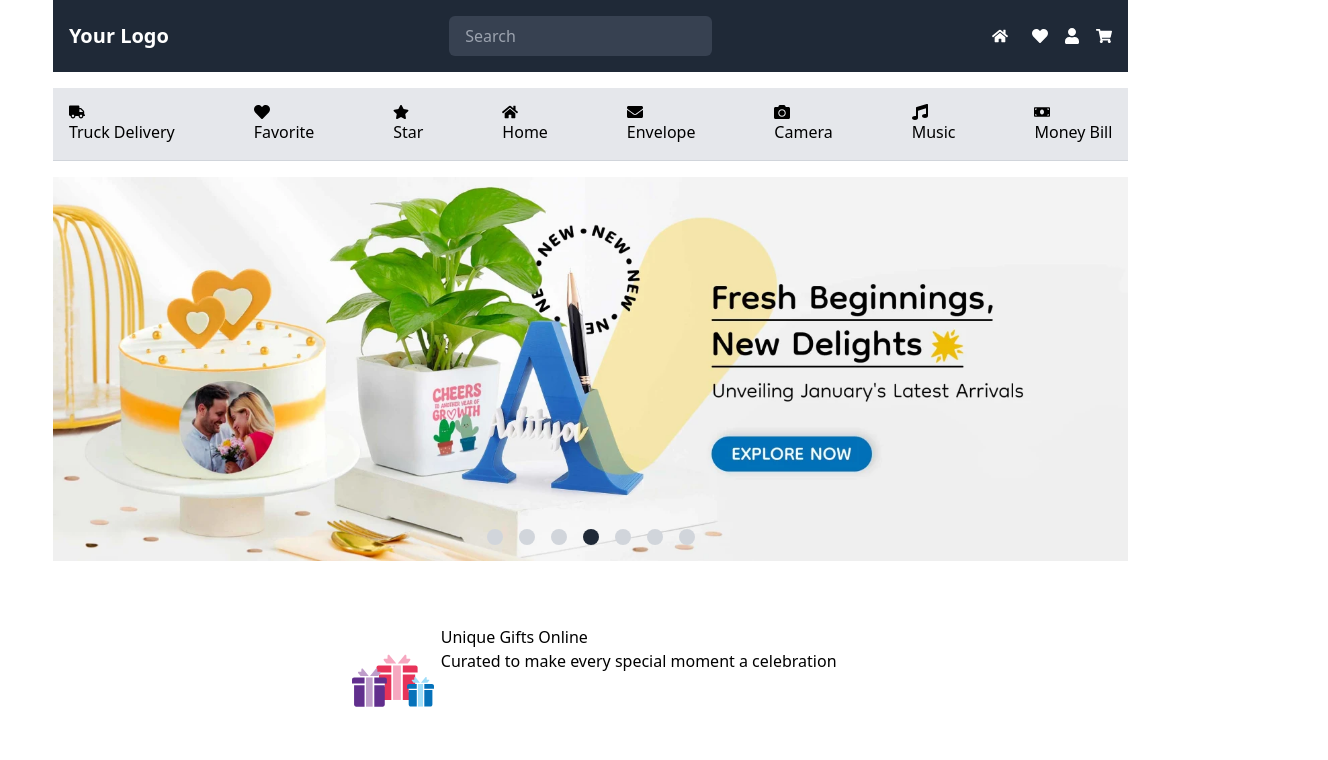
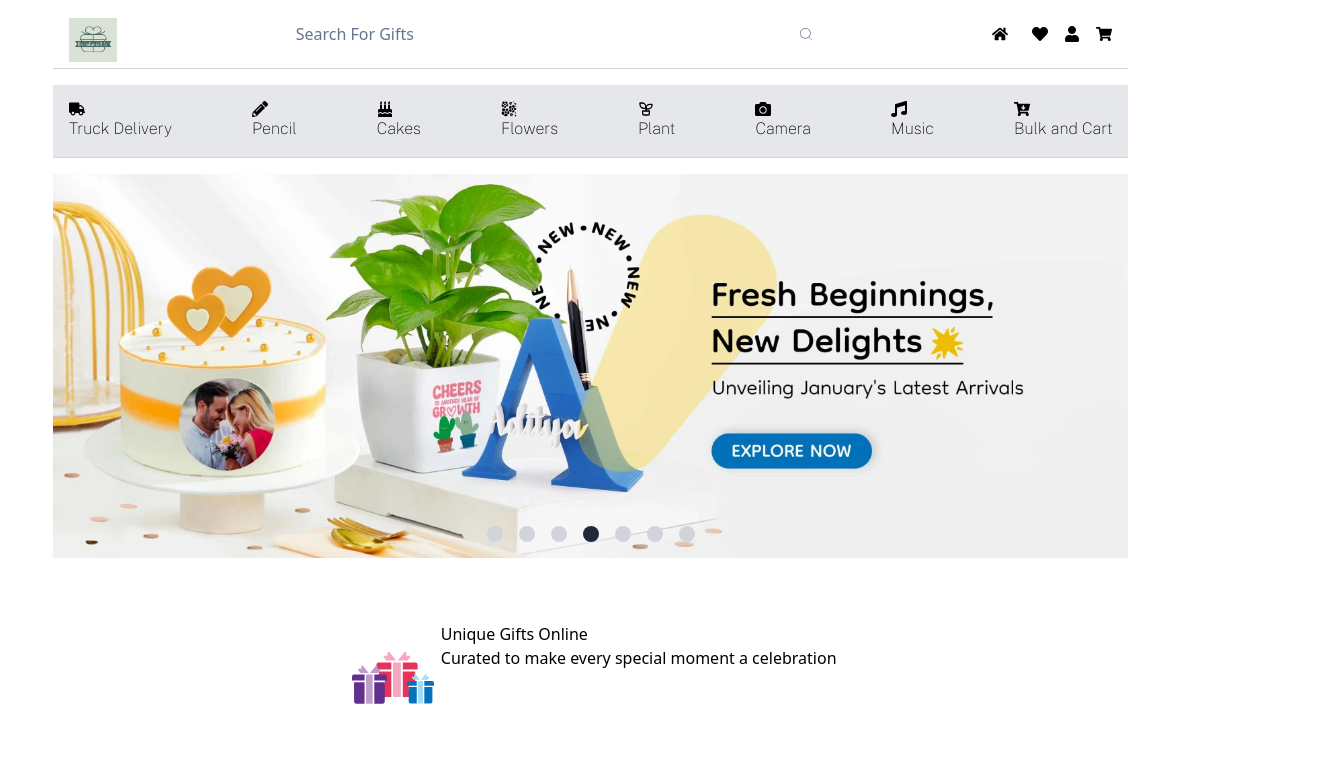
Before and after one commit to badalvir-007/TheGiftShop, a React (Create React App) app: page / in a window 1280 px wide. Shown: the top 760 px of the page, 1328 px wide, since content can reach past the window. Built offline with nearby package versions, Linux system fonts and the light colour scheme.

Commit message:
changes in the layout

```diff
--- a/src/App.css
+++ b/src/App.css
@@ -1,38 +1,2 @@
-.App {
-  text-align: center;
-}
-
-.App-logo {
-  height: 40vmin;
-  pointer-events: none;
-}
-
-@media (prefers-reduced-motion: no-preference) {
-  .App-logo {
-    animation: App-logo-spin infinite 20s linear;
-  }
-}
-
-.App-header {
-  background-color: #282c34;
-  min-height: 100vh;
-  display: flex;
-  flex-direction: column;
-  align-items: center;
-  justify-content: center;
-  font-size: calc(10px + 2vmin);
-  color: white;
-}
-
-.App-link {
-  color: #61dafb;
-}
-
-@keyframes App-logo-spin {
-  from {
-    transform: rotate(0deg);
-  }
-  to {
-    transform: rotate(360deg);
-  }
-}
+/* styles.css (or your main CSS file) */
+@import url('https://fonts.googleapis.com/css2?family=Public+Sans:wght@100;400&display=swap');
--- a/src/Pages/Home.jsx
+++ b/src/Pages/Home.jsx
@@ -1,7 +1,7 @@
 import React from 'react';
 import Navbar from '../components/Navbar';
 import Header from '../components/Header';
-import Slideshow from '../components/Silde';
+import Hero from '../components/Hero';
 import SlideShow2 from '../components/Section2slid';
 import Collection from '../components/Collection';
 import Footer from '../components/Footer';
@@ -11,7 +11,7 @@ const Home = () => {
     <div className=" bg-richblack-900 flex flex-col mx-auto mx-1 ml-1 w-11/12 items-center">
         <Navbar />
         <Header />
-        <Slideshow />
+        <Hero />
         <SlideShow2  />
         <Collection />
         <Footer />
--- a/src/components/Footer.jsx
+++ b/src/components/Footer.jsx
@@ -5,7 +5,7 @@ import { FaEnvelope, FaPhone, FaMapMarker, FaFacebook, FaInstagram, FaTwitter }
 
 const Footer = () => {
   return (
-    <footer className="bg-gray-800 text-white p-6">
+    <footer className="bg-gray-800 text-white p-10 ml-16  w-screen">
       <div className="container mx-auto">
         <div className="grid grid-cols-1 md:grid-cols-3 gap-4">
           <div>
--- a/src/components/Header.jsx
+++ b/src/components/Header.jsx
@@ -1,25 +1,26 @@
 import React from 'react';
-import { FaTruck, FaHeart, FaStar, FaHome, FaEnvelope, FaCamera, FaMusic, FaMoneyBill } from 'react-icons/fa';
-
+import { FaTruck, FaPencilAlt,  FaBirthdayCake, FaCamera, FaMusic,  FaCartArrowDown } from 'react-icons/fa';
+import { GiFlowers } from "react-icons/gi";
+import { TbPlant } from "react-icons/tb";
 const iconsData = [
   { icon: <FaTruck />, title: 'Truck Delivery' },
-  { icon: <FaHeart />, title: 'Favorite' },
-  { icon: <FaStar />, title: 'Star' },
-  { icon: <FaHome />, title: 'Home' },
-  { icon: <FaEnvelope />, title: 'Envelope' },
+  { icon: <FaPencilAlt />, title: 'Pencil' },
+  { icon: < FaBirthdayCake />, title: 'Cakes' },
+  { icon: <GiFlowers />, title: 'Flowers' },
+  { icon: <TbPlant />, title: 'Plant' },
   { icon: <FaCamera />, title: 'Camera' },
   { icon: <FaMusic />, title: 'Music' },
-  { icon: <FaMoneyBill />, title: 'Money Bill' },
+  { icon: < FaCartArrowDown />, title: 'Bulk and Cart' },
 ];
 
 const IconBox = () => {
   return (
-    <div className="w-11/12 flex justify-between items-center bg-gray-200 p-4 border-b mt-4 border-gray-300">
+    <div className="w-11/12 flex justify-between items-center bg-gray-200 cursor-pointer p-4 border-b mt-4 border-gray-300">
       {iconsData.map((icon, index) => (
         <div key={index} className="text-center">
 
           {icon.icon}
-          <span className="block">{icon.title}</span>
+          <span className="block  font-public-sans font-light">{icon.title}</span>
         </div>
       ))}
     </div>
--- a/src/components/Silde.jsx
+++ b/src/components/Hero.jsx
@@ -9,7 +9,7 @@ import sildeimg7 from '../assets/sildeimages/sildeimage7.webp';
 
 
 import gifticon from '../assets/section2 images/unique_gifts_igp_d_title.svg';
-const Slideshow = () => {
+const Hero = () => {
   const images = [sildeimg, sildeimg2, sildeimg3, sildeimg4, sildeimg5, sildeimg6, sildeimg7];
   const [currentImage, setCurrentImage] = useState(0);
 
@@ -30,10 +30,10 @@ const Slideshow = () => {
   return (
    <div className='w-11/12'>
     {/* {section 1 silde show} */}
-    <div className="relative mt-4">
+    <div className="relative mt-4 cursor-pointer">
       <img src={images[currentImage]} alt={`Slide ${currentImage + 1}`} className="w-full h-auto" />
 
-      <div className="absolute bottom-4 left-0 right-0 flex justify-center">
+      <div className="absolute  bottom-4 left-0 right-0 flex justify-center ">
         {images.map((_, index) => (
           <button
             key={index}
@@ -66,4 +66,4 @@ const Slideshow = () => {
   );
 };
 
-export default Slideshow;
+export default Hero;
--- a/src/components/Navbar.jsx
+++ b/src/components/Navbar.jsx
@@ -1,23 +1,28 @@
 // Navbar.js
-import { FaHome, FaHeart, FaUser, FaShoppingCart } from 'react-icons/fa';
+import { FaHome, FaHeart, FaUser, FaShoppingCart } from "react-icons/fa";
+import { CiSearch } from "react-icons/ci";
+import Logo from "../assets/Logos/logo.jpeg";
 
 const Navbar = () => {
   return (
-  <div  className='w-11/12'>
-      <nav className="bg-gray-800 text-white p-4 space-x-4 ">
-      <div className="flex flex-row items-center justify-between">
-
-
+    <div className="w-11/12">
+      <nav className="bg-white p-4 space-x-4 border-b border-gray-300">
+        <div className="flex flex-row items-center justify-between cursor-pointer">
           {/* Logo in the top left */}
-        <div className="text-xl font-bold">Your Logo</div>
+          <div className="w-12 h-8">
+            <img src={Logo} alt="" />
+          </div>
 
           {/* Search bar in the middle */}
-        <div>
+          <div className="flex items-center w-[534px] h-[36px] border-slate-400 rounded-2xl">
   <input
     type="text"
-            placeholder="Search"
-            className="bg-gray-700 text-white px-4 py-2 rounded-md focus:outline-none"
+    placeholder="Search For Gifts"
+    className="flex-grow pl-2 pr-10 text-slate-900 placeholder-slate-500 bg-transparent border-none focus:outline-none"
   />
+  <div className="relative right-2">
+    <CiSearch className="text-slate-500" />
+  </div>
 </div>
           {/* Icons in the top left corner */}
           <div className="flex  space-x-4 items-center">
--- a/src/components/Section2slid.jsx
+++ b/src/components/Section2slid.jsx
@@ -31,7 +31,7 @@ const imagesData = [
 
 const SlideShow2 = () => {
   return (
-    <div className="flex mb-4">
+    <div className="flex mb-4 cursor-pointer">
       {imagesData.map((image) => (
         <div key={image.id} className="mx-2">
           <div className="polaroid">
--- a/src/components/collections/Categories.jsx
+++ b/src/components/collections/Categories.jsx
@@ -111,13 +111,16 @@ const Categories = () => {
       </div>
 
       <div className="flex flex-col">
-        <div className="flex space-x-4 ">
+        <div className="w-1440px h-502px flex space-x-4">
           {cardOfTwo.map((card, index) => (
-            <div key={index} className="flex flex-row border-solid border-2 border-indigo-600 space-x-4">
+            <div
+              key={index}
+              className="flex flex-row border-solid border-2 border-indigo-600 space-x-4 p-1 border-gray-300 rounded-md"
+            >
               <img
                 src={card.image}
                 alt={card.title}
-                className="w-full h-auto"
+                className="w-434px h-218px object-cover rounded-md"
               />
               <div className="flex flex-col">
                 <h1 className="text-lg font-semibold mt-2">{card.title}</h1>
@@ -131,15 +134,18 @@ const Categories = () => {
           ))}
         </div>
 
-        <div className="grid grid-cols-3 gap-4 mt-3">
+        <div className="w-1440px h-502px grid grid-cols-3 gap-4 mt-3">
           {cardOfSix.map((card, index) => (
-            <div key={index} className="flex flex-row border-solid border-2 border-indigo-600 space-x-4">
-              <div className="w-[412px] h=[160px] ">
-              <img
-                src={card.image}
-                alt={card.title}
-                className="w-full h-auto"
-              />
+            <div
+              key={index}
+              className="flex flex-row border-solid border-2 border-indigo-600 space-x-4 p-1 border-gray-300 rounded-md"
+            >
+              <div className="w-438px h-234px">
+                <img
+                  src={card.image}
+                  alt={card.title}
+                  className="w-full h-full object-cover rounded-md"
+                />
               </div>
               <div className="flex flex-col">
                 <h1 className="text-lg font-semibold mt-2">{card.title}</h1>
--- a/tailwind.config.js
+++ b/tailwind.config.js
@@ -5,6 +5,9 @@ module.exports = {
   ],
   theme: {
     extend: {
+      fontFamily: {
+        'public-sans': ['Public Sans', 'sans-serif'],
+      },
       maxWidth: {
         maxContent: "1260px",
         maxContentTab: "650px"
```
Also changed, not shown: src/components/collections/Worldgifts.jsx (+28 -25 lines), src/assets/Logos/logo.jpeg (added). Lines whose indentation alone changed are shown as unchanged.
